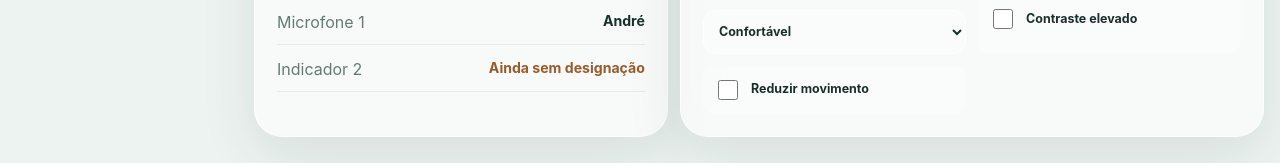
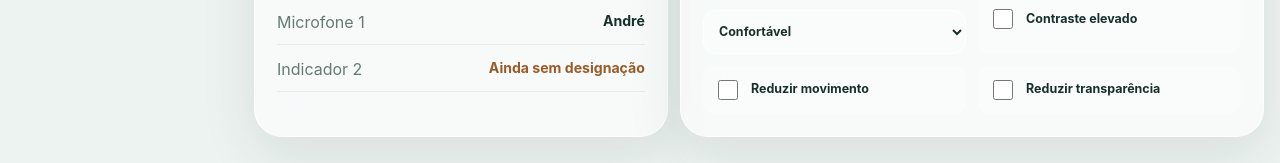
Before and after one commit to bfrpaulondev/eutaktos, a React (Vite) app in the folder apps/web-pwa/: page / in a window 1280 px wide. Shown: the part 1105-1268 px from the top of the page. Built offline with nearby package versions, Linux system fonts and the light colour scheme.

Commit message:
feat(a11y): expose reduced-transparency control

```diff
--- a/apps/web-pwa/src/App.tsx
+++ b/apps/web-pwa/src/App.tsx
@@ -14,7 +14,7 @@ const copy = {
     smart: 'Smart Assign', balance: 'Equilíbrio da Escola', fairnessText: 'Há irmãos elegíveis que estão há bastante mais tempo sem uma leitura. O sistema apresenta razões transparentes; o responsável decide.',
     candidate: 'Elegível para leitura', days: 'dias', generate: 'Gerar proposta equilibrada', human: 'Recomendação objetiva. Decisão humana.',
     ready: 'Cobertura da reunião', almostReady: 'Quase pronta', sound: 'Som', video: 'Vídeo', microphone: 'Microfone 1', attendant: 'Indicador 2', missing: 'Ainda sem designação',
-    personal: 'Só para ti', theme: 'Tema', density: 'Densidade', contrast: 'Contraste elevado', motion: 'Reduzir movimento', language: 'Idioma', system: 'Sistema', light: 'Claro', dark: 'Escuro', comfortable: 'Confortável', compact: 'Compacta',
+    personal: 'Só para ti', theme: 'Tema', density: 'Densidade', contrast: 'Contraste elevado', motion: 'Reduzir movimento', transparency: 'Reduzir transparência', language: 'Idioma', system: 'Sistema', light: 'Claro', dark: 'Escuro', comfortable: 'Confortável', compact: 'Compacta',
   },
   en: {
     skip: 'Skip to main content', home: 'Home', agenda: 'Agenda', assignments: 'Assignments', people: 'People', prefs: 'Preferences',
@@ -24,7 +24,7 @@ const copy = {
     smart: 'Smart Assign', balance: 'School balance', fairnessText: 'Some eligible brothers have gone significantly longer without a reading. The system shows transparent reasons; the responsible brother decides.',
     candidate: 'Eligible for reading', days: 'days', generate: 'Generate balanced proposal', human: 'Objective recommendation. Human decision.',
     ready: 'Meeting coverage', almostReady: 'Almost ready', sound: 'Sound', video: 'Video', microphone: 'Microphone 1', attendant: 'Attendant 2', missing: 'Not assigned yet',
-    personal: 'Just for you', theme: 'Theme', density: 'Density', contrast: 'High contrast', motion: 'Reduce motion', language: 'Language', system: 'System', light: 'Light', dark: 'Dark', comfortable: 'Comfortable', compact: 'Compact',
+    personal: 'Just for you', theme: 'Theme', density: 'Density', contrast: 'High contrast', motion: 'Reduce motion', transparency: 'Reduce transparency', language: 'Language', system: 'System', light: 'Light', dark: 'Dark', comfortable: 'Comfortable', compact: 'Compact',
   },
   es: {
     skip: 'Saltar al contenido principal', home: 'Inicio', agenda: 'Agenda', assignments: 'Asignaciones', people: 'Personas', prefs: 'Preferencias',
@@ -34,7 +34,7 @@ const copy = {
     smart: 'Smart Assign', balance: 'Equilibrio de la Escuela', fairnessText: 'Hay hermanos elegibles que llevan mucho más tiempo sin una lectura. El sistema muestra razones transparentes; el responsable decide.',
     candidate: 'Elegible para lectura', days: 'días', generate: 'Generar propuesta equilibrada', human: 'Recomendación objetiva. Decisión humana.',
     ready: 'Cobertura de la reunión', almostReady: 'Casi lista', sound: 'Sonido', video: 'Vídeo', microphone: 'Micrófono 1', attendant: 'Acomodador 2', missing: 'Aún sin asignar',
-    personal: 'Solo para ti', theme: 'Tema', density: 'Densidad', contrast: 'Contraste alto', motion: 'Reducir movimiento', language: 'Idioma', system: 'Sistema', light: 'Claro', dark: 'Oscuro', comfortable: 'Cómoda', compact: 'Compacta',
+    personal: 'Solo para ti', theme: 'Tema', density: 'Densidad', contrast: 'Contraste alto', motion: 'Reducir movimiento', transparency: 'Reducir transparencia', language: 'Idioma', system: 'Sistema', light: 'Claro', dark: 'Oscuro', comfortable: 'Cómoda', compact: 'Compacta',
   },
 } as const;
 
@@ -56,6 +56,7 @@ export default function App() {
     root.dataset.density = preferences.density;
     root.dataset.contrast = preferences.highContrast ? 'high' : 'normal';
     root.dataset.motion = preferences.reducedMotion ? 'reduced' : 'full';
+    root.dataset.transparency = preferences.reducedTransparency ? 'reduced' : 'full';
   }, [preferences]);
 
   const update = <K extends keyof Preferences>(key: K, value: Preferences[K]) => setPreferences(current => ({ ...current, [key]: value }));
@@ -120,6 +121,7 @@ export default function App() {
             <label>{text.density}<select value={preferences.density} onChange={e => update('density', e.target.value as Preferences['density'])}><option value="comfortable">{text.comfortable}</option><option value="compact">{text.compact}</option></select></label>
             <label className="toggle-row"><input type="checkbox" checked={preferences.highContrast} onChange={e => update('highContrast', e.target.checked)} /><span>{text.contrast}</span></label>
             <label className="toggle-row"><input type="checkbox" checked={preferences.reducedMotion} onChange={e => update('reducedMotion', e.target.checked)} /><span>{text.motion}</span></label>
+            <label className="toggle-row"><input type="checkbox" checked={preferences.reducedTransparency} onChange={e => update('reducedTransparency', e.target.checked)} /><span>{text.transparency}</span></label>
           </div>
         </article>
       </section>
```
